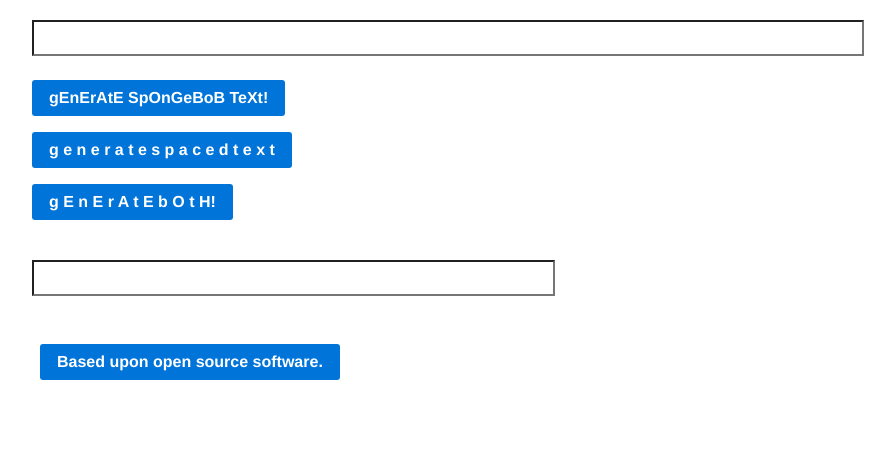
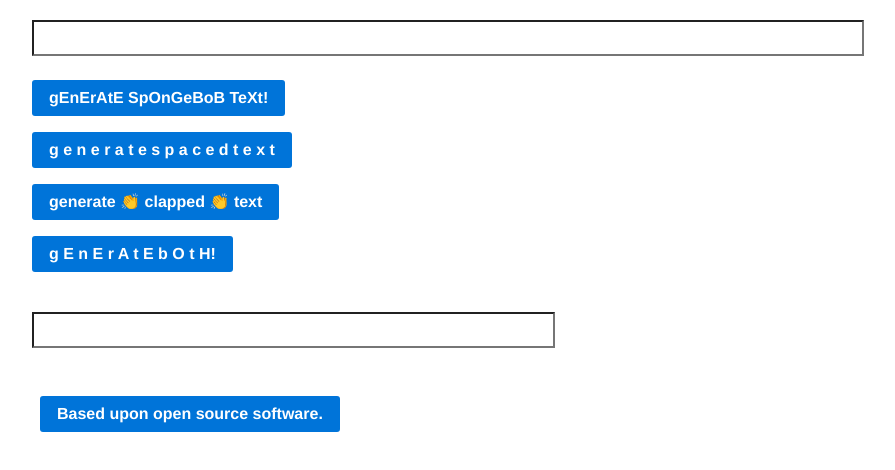
Before and after one commit to sergiozygmunt/memetext.sergiozygmunt.com, a plain HTML site: page index.html in a window 1280 px wide. Shown: the part 124-594 px from the top of the page, without its empty margins (96-991 px from the left). Drawn offline with Linux system fonts and the light colour scheme; no server answers.

Commit message:
adding 👏 clapping 👏 functions

```diff
--- a/index.html
+++ b/index.html
@@ -46,6 +46,7 @@
         <br/>
         <button id="submitButton" class="button rounded" onclick="generateSpongebobText()">gEnErAtE SpOnGeBoB TeXt!</button></p>
         <button id="submitButton" class="button rounded" onclick="generateSpacedText()">g e n e r a t e  s p a c e d t e x t</button></p>
+        <button id="submitButton" class="button rounded" onclick="generateClappedText()">generate 👏 clapped 👏 text</button></p>
         <button id="submitButton" class="button rounded" onclick="generateSpongebobAndSpacedText()">g E n E r A t E b O t H!</button></p>
       </div>
     </br>
@@ -84,7 +85,13 @@
         var input = document.getElementById('inputText').value;
         var res = input.split('').join(' ');
         document.getElementById('outputText').value = res;
+      }
 
+      function generateClappedText () {
+        $( "#image" ).hide();
+        var input = document.getElementById('inputText').value;
+        var res = input.split(' ').join(' 👏 ');
+        document.getElementById('outputText').value = res;
       }
 
       function generateSpongebobAndSpacedText () {
```
